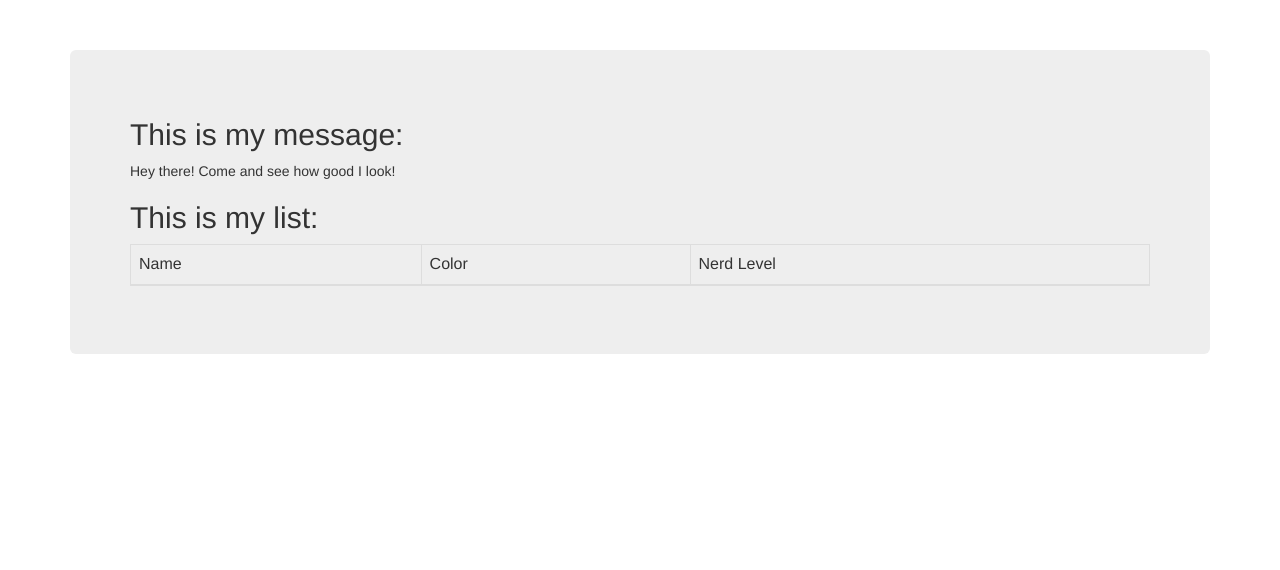
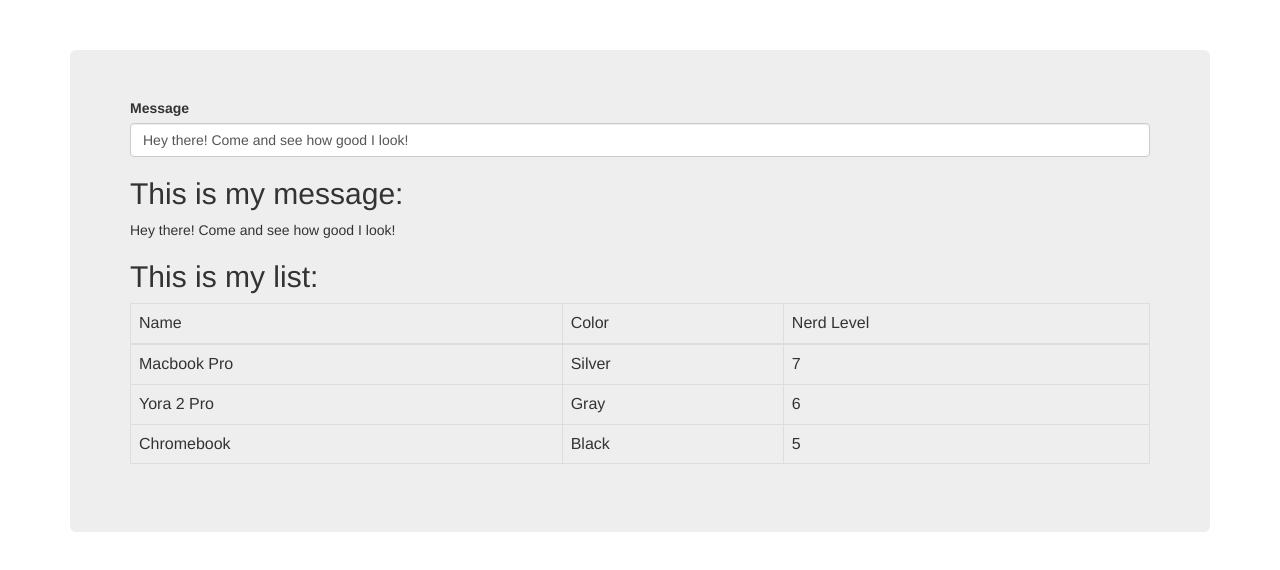
Before and after one commit to letrungkien0210/MeanMachine, a website: page BuildRESTfulAPI/view/index.html in a window 1280 px wide. Drawn offline with nearby package versions, Linux system fonts and the light colour scheme.

Commit message:
Update index.html

```diff
--- a/BuildRESTfulAPI/view/index.html
+++ b/BuildRESTfulAPI/view/index.html
@@ -19,6 +19,11 @@
   <!-- declare our angular application and angular controller -->
   <body class="container" ng-app="firstApp" ng-controller="mainController as main">
     <div class="jumbotron">
+      <!-- form to update the messsage variable using ng-model -->
+      <div class="form-group">
+        <label>Message</label>
+        <input type="text" class="form-control" ng-model="main.message"/>
+      </div>
       <!-- display message -->
       <h2>This is my message:</h2>
       {{main.message}}
@@ -34,7 +39,11 @@
           </tr>
         </thead>
         <tbody>
-
+          <tr ng-repeat="computer in main.computers">
+            <td>{{ computer.name }}</td>
+            <td>{{ computer.color }}</td>
+            <td>{{ computer.nerdness }}</td>
+          </tr>
         </tbody>
       </table>
     </div>
```
